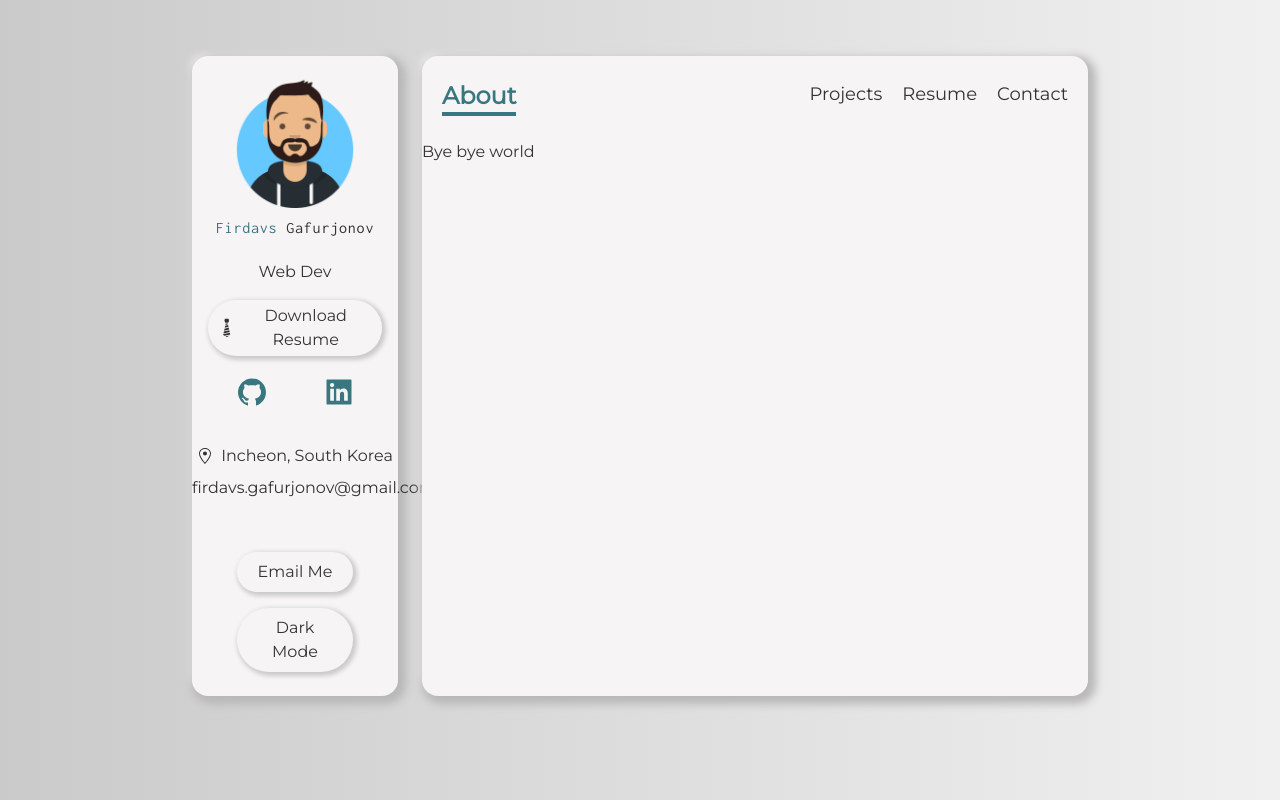
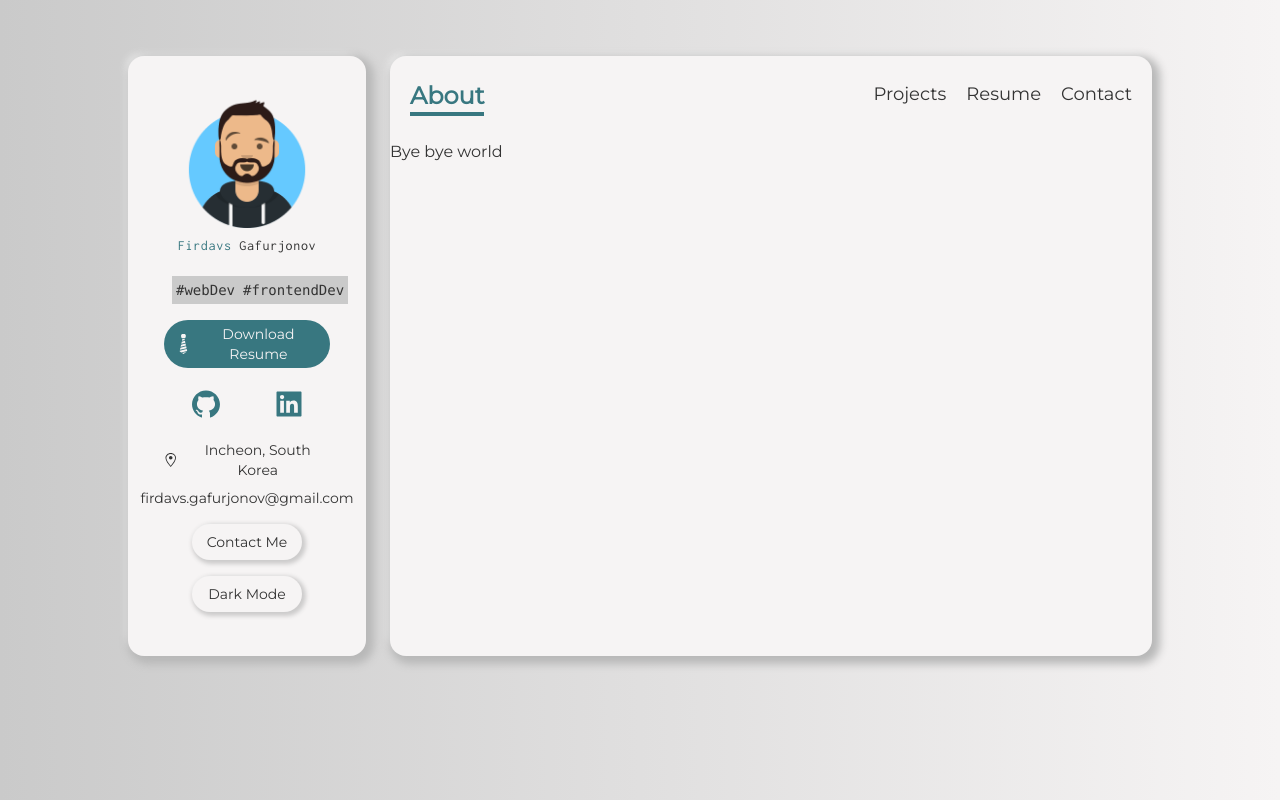
Before and after one commit to gfirik/portfolio, a Next.js app: page / in a window 1280 px wide. Built offline with nearby package versions, Linux system fonts and the light colour scheme.

Commit message:
positioned

```diff
--- a/components/Sidebar.tsx
+++ b/components/Sidebar.tsx
@@ -6,7 +6,7 @@ import {GiTie} from 'react-icons/gi';
 
 const Sidebar = () => {
     return (
-        <div className="font-montserrat">
+        <div className="p-5 text-center font-montserrat md:text-sm">
             <div className="w-32 h-32 mx-auto rounded-full">
                 <Image
                     src={profilePic}
@@ -17,9 +17,12 @@ const Sidebar = () => {
                 <span className="text-ming">Firdavs </span>
                 Gafurjonov
             </h2>
-            <p className="px-2 py-1 my-3 bg-white rounded-full">Web Dev</p>
+            <p className="flex justify-around w-full px-2 py-1 my-3 rounded-full font-inconsolata">
+                <code className="p-1 bg-white2">#webDev</code>
+                <code className="p-1 bg-white2">#frontendDev</code>
+            </p>
             <a
-                className="flex items-center justify-center px-2 py-1 my-3 bg-white rounded-full shadow-sm"
+                className="flex items-center justify-center px-2 py-1 my-3 text-white rounded-full bg-ming"
                 href=""
                 download="CV_Firdavs_Gafurjonov"
             >
@@ -33,18 +36,26 @@ const Sidebar = () => {
                     <AiFillLinkedin className="w-8 h-8 cursor-pointer"/>
                 </a>
             </div>
-            <div className="py-4 my-5 bg-white" style={{marginLeft: '-1rem', marginRight:'-1rem'}}>
+            <div className="flex flex-col items-center w-full ">
                 <div className="flex items-center justify-center space-x-2">
                     <GoLocation />
                     <span>Incheon, South Korea</span>
                 </div>
                 <p className="my-2">firdavs.gafurjonov@gmail.com</p>
             </div>
-            <button
-                className="w-8/12 px-5 py-2 my-2 text-black transition duration-300 bg-white rounded-full shadow-sm hover:bg-ming hover:text-white focus:outline-none"
-                onClick={() => window.open('mailto:firdavs.gafurjonov@gmail.com')}
-            >Email Me</button>
-            <button className="w-8/12 px-5 py-2 my-2 text-black transition duration-300 bg-white rounded-full shadow-sm hover:bg-black hover:text-white focus:outline-none">Dark Mode</button>
+            <div className="flex flex-col items-center w-full">
+                <a
+                    className="w-8/12 p-2 my-2 text-black transition duration-300 bg-white rounded-full shadow-sm hover:bg-ming hover:text-white focus:outline-none hover:outline-none"
+                    href="contact"
+                >
+                    Contact Me
+                </a>
+                <button
+                    className="w-8/12 p-2 my-2 text-black transition duration-300 bg-white rounded-full shadow-sm hover:bg-black hover:text-white focus:outline-none hover:outline-none"
+                >
+                    Dark Mode
+                </button>
+            </div>
         </div>
     )
 }
--- a/pages/_app.tsx
+++ b/pages/_app.tsx
@@ -4,7 +4,7 @@ import Sidebar from '../components/Sidebar'
 import Navbar from '../components/Navbar'
 
 function MyApp({ Component, pageProps }: AppProps) {
-  return <div className="grid grid-cols-12 gap-6 px-5 my-14 lg:mb-0 md:mb-16 xl:px-48 lg:px-48 sm:px-20 md:px-32 ">
+  return <div className="grid grid-cols-12 gap-6 px-5 my-14 lg:mb-1 md:mb-8 xl:px-32 lg:px-32 sm:px-16 md:px-24 ">
     <div className="h-full col-span-12 p-4 text-base text-center bg-white shadow lg:col-span-3 rounded-2xl">
       <Sidebar />
     </div>
--- a/pages/_document.tsx
+++ b/pages/_document.tsx
@@ -12,7 +12,7 @@ class MyDocument extends Document {
                 rel="stylesheet"
             />
         </Head>
-        <body className="grid w-screen h-full text-black bg-gradient-to-r from-white2 to-white3 place-items-center font-montserrat">
+        <body className="grid w-screen h-full text-black bg-gradient-to-r from-white2 to-white place-items-center font-montserrat">
           <Main />
           <NextScript />
         </body>
--- a/tailwind.config.js
+++ b/tailwind.config.js
@@ -35,9 +35,6 @@ module.exports = {
         white2: {
           DEFAULT: '#cacaca'
         },
-        white3: {
-          DEFAULT: '#f0f0f0'
-        }
       }
     },
   },
```
